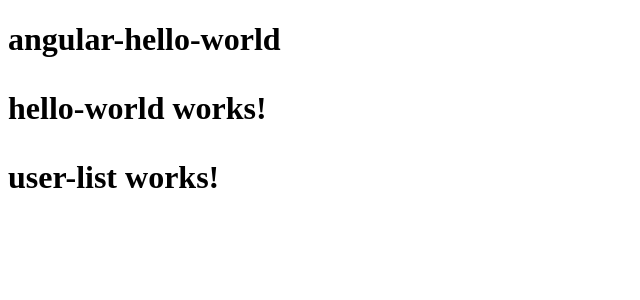
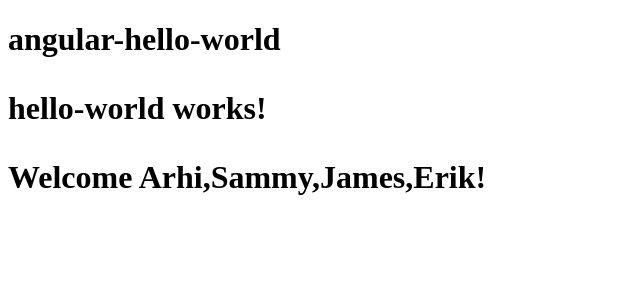
Before and after one commit to Madden20202-zz/angular-hello-world, an Angular app: page / in a window 1280 px wide. Shown: the top 300 px of the page, without its empty margins (0-640 px from the left). Built offline with nearby package versions, Linux system fonts and the light colour scheme.

Commit message:
Basics
Got multiple names to load onto the same page

```diff
--- a/src/app/user-list/user-list.component.html
+++ b/src/app/user-list/user-list.component.html
@@ -1 +1,3 @@
-<p>user-list works!</p>
+<p>
+    Welcome {{ names }}!
+</p>
--- a/src/app/user-list/user-list.component.ts
+++ b/src/app/user-list/user-list.component.ts
@@ -10,7 +10,7 @@ export class UserListComponent implements OnInit {
   names: string[];
 
   constructor() {
-    this.names = ['Ari', 'Sammy', 'James', 'Erik'];
+    this.names = ['Arhi', 'Sammy', 'James', 'Erik'];
   }
 
   ngOnInit(): void {
```
